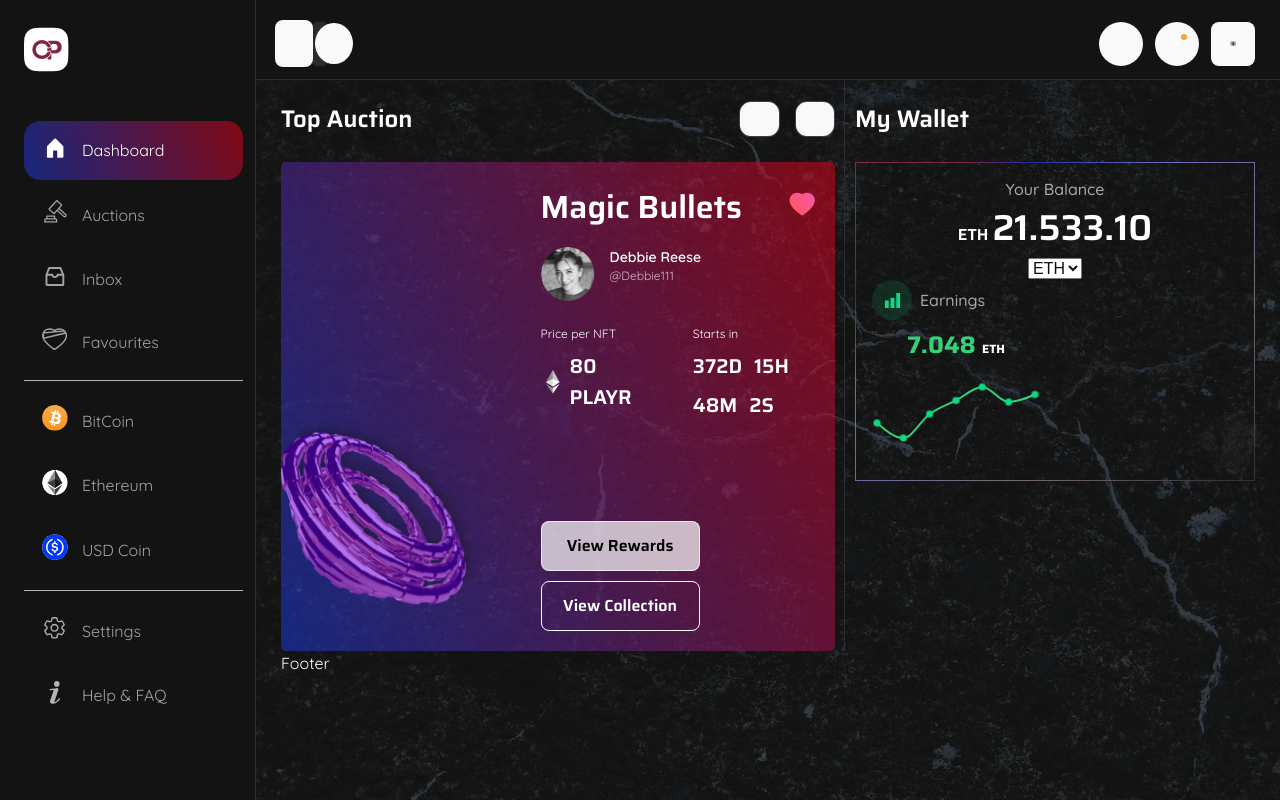
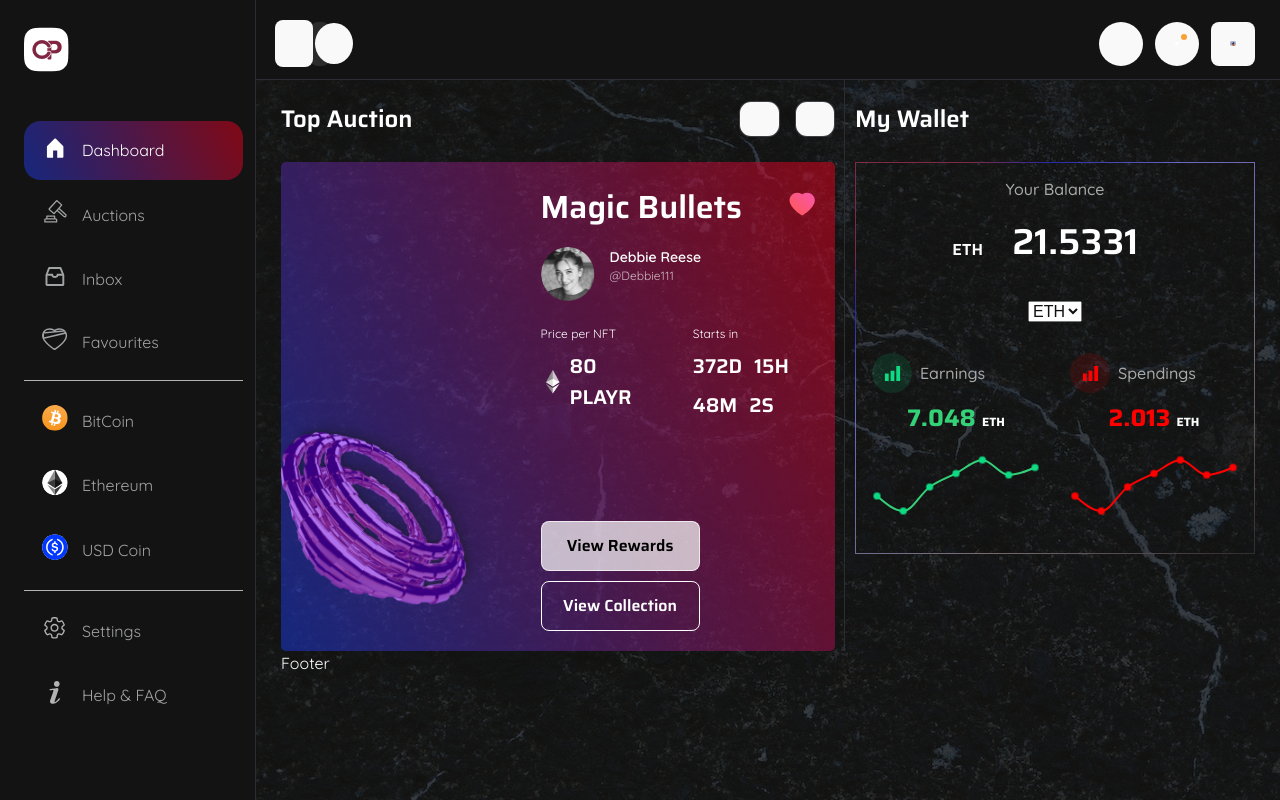
Before and after one commit to mahfuj890/NFT-Dashboard-React, a React app: page / in a window 1280 px wide. Built offline with nearby package versions, Linux system fonts and the light colour scheme; the HTML template or start-up script is replaced by a standard one.

Commit message:
add counter

```diff
--- a/package.json
+++ b/package.json
@@ -10,10 +10,12 @@
   },
   "dependencies": {
     "react": "^18.2.0",
+    "react-countup": "^6.3.1",
     "react-dom": "^18.2.0",
     "react-icons": "^4.4.0",
     "react-router-dom": "^6.3.0",
     "react-toastify": "^9.0.8",
+    "react-visibility-sensor": "^5.1.1",
     "recharts": "^2.1.14",
     "swiper": "^8.3.2"
   },
--- a/src/Components/Section/WalletSection.jsx
+++ b/src/Components/Section/WalletSection.jsx
@@ -1,16 +1,7 @@
-import React, { PureComponent } from "react";
-import {
-  LineChart,
-  Line,
-  XAxis,
-  YAxis,
-  CartesianGrid,
-  Tooltip,
-  Legend,
-  ResponsiveContainer,
-} from "recharts";
+import { LineChart, Line, Tooltip, ResponsiveContainer } from "recharts";
 import PageTitle from "../PageTitle";
-
+import CountUp from "react-countup";
+import VisibilitySensor from "react-visibility-sensor";
 const dataEarning = [
   {
     name: "Point A",
@@ -49,8 +40,34 @@ function WalletSection() {
       <div className="my_wallet_item border_linear">
         <div className="wallet_title_area">
           <h5>Your Balance</h5>
-          <h4>
-            ETH <span>21.533.10</span>
+          <h4
+            style={{
+              width: "100%",
+              display: "flex",
+              alignItems: "center",
+              justifyContent: "center",
+              gap: "10px",
+            }}
+          >
+            ETH
+            <VisibilitySensor partialVisibility offset={{ top: 100 }}>
+              {({ isVisible }) => (
+                <div
+                  style={{ height: "100px", lineHeight: "100px", width: "45%" }}
+                >
+                  {isVisible ? (
+                    <CountUp
+                      start={0}
+                      end={21.5331}
+                      duration={2.75}
+                      separator=" "
+                      decimals={4}
+                      decimal="."
+                    />
+                  ) : null}
+                </div>
+              )}
+            </VisibilitySensor>
           </h4>
         </div>
         <div className="text-center">
@@ -110,6 +127,56 @@ function WalletSection() {
               </ResponsiveContainer>
             </div>
           </div>
+          <div className="wallet_chart_item">
+            <div className="chart_title_area">
+              <div className="chart_icon">
+                <svg
+                  width="17"
+                  height="17"
+                  viewBox="0 0 17 17"
+                  fill="none"
+                  xmlns="http://www.w3.org/2000/svg"
+                >
+                  <path
+                    d="M16.0914 16.0924V0.907227H12.2951V16.0924H16.0914ZM10.397 16.0924V5.6526H6.60069V16.0924H10.397ZM4.70255 16.0924V8.49982H0.90625V16.0924H4.70255Z"
+                    fill="#FF0000"
+                  />
+                </svg>
+              </div>
+              <h5>Spendings</h5>
+            </div>
+            <h4>
+              2.013 <span>ETH</span>
+            </h4>
+            <div className="wallet_chart">
+              <ResponsiveContainer width="100%" height="100%">
+                <LineChart width={300} height={100} data={dataEarning}>
+                  <Line
+                    type="monotone"
+                    dataKey="pv"
+                    stroke="#FF0000"
+                    strokeWidth={2}
+                    dot={{
+                      stroke: "rgba(255, 0, 0, 0.581)",
+                      fill: "#FF0000",
+                      strokeWidth: 2,
+                    }}
+                    activeDot={{ r: 5 }}
+                  />
+
+                  <Tooltip
+                    contentStyle={{
+                      backgroundColor: "#131313",
+                      border: "1px solid #131313",
+                    }}
+                    labelStyle={{ color: "white" }}
+                    cursor={false}
+                    labelFormatter={(name) => "Number: " + name}
+                  />
+                </LineChart>
+              </ResponsiveContainer>
+            </div>
+          </div>
         </div>
       </div>
     </div>
--- a/src/assets/sass/pages/_dashboard.scss
+++ b/src/assets/sass/pages/_dashboard.scss
@@ -221,11 +221,13 @@
       }
     }
   }
+
   .wallet_chart_grid {
     display: grid;
     grid-template-columns: repeat(2, minmax(0, 1fr));
     align-items: start;
     gap: 20px 30px;
+    margin-top: 30px;
   }
   .chart_title_area {
     display: grid;
@@ -251,6 +253,15 @@
         color: $white-color;
       }
     }
+    &:nth-child(2) {
+      .chart_icon {
+        background: rgba($red-color-ff, 0.12);
+      }
+      h4 {
+        color: $red-color-ff;
+      }
+      color: rgba(255, 0, 0, 0.581);
+    }
   }
   .chart_icon {
     display: flex;
@@ -266,7 +277,7 @@
     background: rgba($green-color-0d, 0.12);
   }
 
-  .wallet_chart{
+  .wallet_chart {
     width: 100%;
     height: 100px;
   }
--- a/src/assets/sass/style.css
+++ b/src/assets/sass/style.css
@@ -630,6 +630,7 @@
   grid-template-columns: repeat(2, minmax(0, 1fr));
   align-items: start;
   gap: 20px 30px;
+  margin-top: 30px;
 }
 .dashboard_wrapper .chart_title_area {
   display: grid;
@@ -652,6 +653,15 @@
 .dashboard_wrapper .wallet_chart_item h4 span {
   font-size: 12px;
   color: white;
+}
+.dashboard_wrapper .wallet_chart_item:nth-child(2) {
+  color: rgba(255, 0, 0, 0.581);
+}
+.dashboard_wrapper .wallet_chart_item:nth-child(2) .chart_icon {
+  background: rgba(255, 0, 0, 0.12);
+}
+.dashboard_wrapper .wallet_chart_item:nth-child(2) h4 {
+  color: #FF0000;
 }
 .dashboard_wrapper .chart_icon {
   display: flex;
```
Also changed, not shown: 2 other files (tests, documents, lock files or other folders).
